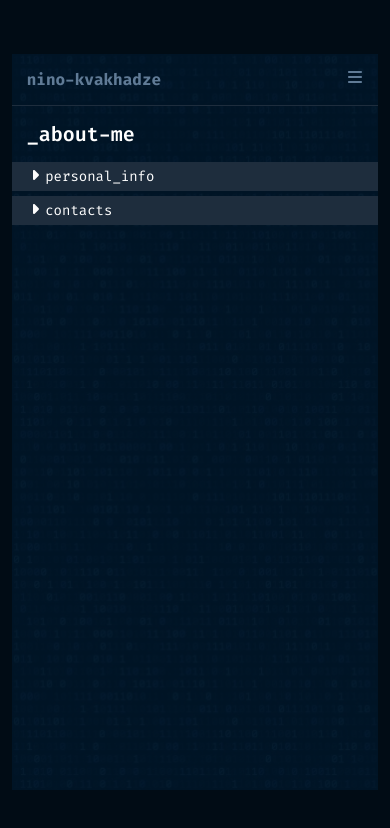
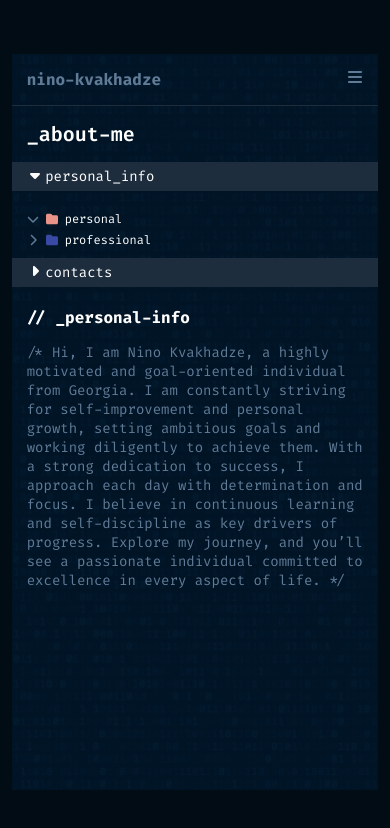
Before and after one commit to ninokvakhadze/portfolio, a React (Vite) app: page / in a window 390 px wide. Shown: the top 828 px of the page. Built offline with nearby package versions, Linux system fonts and the light colour scheme.

Commit message:
finfished about me mobile

```diff
--- a/src/pages/About_me/About_me.tsx
+++ b/src/pages/About_me/About_me.tsx
@@ -1,13 +1,19 @@
 import styled from "styled-components";
 import { createContext, useState, useContext } from "react";
-import AboutMeNav from "./AboutMeNav";
+import AboutMeNav from "./About_me_components.tsx/AboutMeNav";
+
+type ActiveState = { button1: boolean; button2: boolean };
+
 
 interface AboutMeContextType {
   activeFile: boolean;
   setActiveFile: React.Dispatch<React.SetStateAction<boolean>>;
-  toggleHandler: (button: "first" | "second" | null) => void;
-  active: "first" | "second" | null;
-  setActive: React.Dispatch<React.SetStateAction<"first" | "second" | null>>;
+  toggleHandler: (button: "first" | "second") => void;
+  active: {
+    button1 : boolean,
+    button2: boolean
+  } ;
+  setActive: React.Dispatch<React.SetStateAction<ActiveState>>;
 }
 
 const AboutMeContext = createContext<AboutMeContextType | undefined>(undefined);
@@ -20,11 +26,17 @@ export function useAboutMe() {
 }
 
 const About_me: React.FC = () => {
-  const [active, setActive] = useState<"first" | "second" | null>(null);
+  const [active, setActive] = useState<{ button1: boolean; button2: boolean }>({
+    button1: true,
+    button2: false,
+  });
   const [activeFile, setActiveFile] = useState<boolean>(true);
 
-  const toggleHandler = (button: "first" | "second" | null) => {
-    setActive((prev) => (prev === button ? null : button));
+  const toggleHandler = (button: "first" | "second") => {
+    setActive((prev) => ({
+      button1: button === "first" ? !prev.button1 : prev.button1,
+      button2: button === "second" ? !prev.button2 : prev.button2,
+    }));
   };
 
   return (
@@ -47,5 +59,14 @@ const MainDiv = styled.div`
   width: 94vw;
   background-color: rgba(1, 22, 39, 0.95);
   //   padding: 15px;
-  min-height: 81vh;
+  height: 81vh;
+  overflow-y: auto;
+  :-webkit-scrollbar {
+    width: 10px;
+    height: 10px;
+  }
+  :-webkit-scrollbar-track {
+    background:  rgba(1, 22, 39, 0.95);
+    border-radius: 10px;
+  }
 `;
--- a/src/pages/About_me/AboutMeNav.tsx
+++ b/src/pages/About_me/About_me_components.tsx/AboutMeNav.tsx
@@ -1,23 +1,25 @@
 import styled from "styled-components";
-import arrowDown from "../../assets/caret-down-solid.svg";
-import Contacts from "./About_me_components.tsx/contacts";
-import Personal from "./About_me_components.tsx/Personal";
-import { useAboutMe } from "./About_me";
+import arrowDown from "../../../assets/caret-down-solid.svg";
+import Contacts from "./contacts";
+import Personal from "./Personal";
+import Information from "./Information";
+import { useAboutMe } from "../About_me";
 function AboutMeNav() {
   const { toggleHandler, active } = useAboutMe();
   return (
     <>
       <PageTitle>_about-me</PageTitle>
       <ComponentDiv onClick={() => toggleHandler("first")}>
-        <Arrow src={arrowDown} isOpen={active === "first"} />
+        <Arrow src={arrowDown} isOpen={active.button1 === true} />
         <ComponentTitle>personal_info</ComponentTitle>
       </ComponentDiv>
-      {active == "first" ? <Personal /> : null}
+      {active.button1 == true ? <Personal /> : null}
       <ComponentDiv onClick={() => toggleHandler("second")}>
-        <Arrow src={arrowDown} isOpen={active === "second"} />
+        <Arrow src={arrowDown} isOpen={active.button2 === true} />
         <ComponentTitle>contacts</ComponentTitle>
       </ComponentDiv>
-      {active === "second" ? <Contacts /> : null}
+      {active.button2 === true ? <Contacts /> : null}
+      <Information/>
     </>
   );
 }
--- /dev/null
+++ b/src/pages/About_me/About_me_components.tsx/Information.tsx
@@ -0,0 +1,35 @@
+import styled from "styled-components";
+import { useAboutMe } from "../About_me";
+
+function Information() {
+  const { activeFile } = useAboutMe();
+  return (
+    <InformationDiv>
+      <InformationTitle>
+        // _{activeFile ? "personal" : "professional"}-info
+      </InformationTitle>
+      <InformationText>
+        {activeFile
+          ? "/* Hi, I am Nino Kvakhadze, a highly motivated and goal-oriented individual from Georgia. I am constantly striving for self-improvement and personal growth, setting ambitious goals and working diligently to achieve them. With a strong dedication to success, I approach each day with determination and focus. I believe in continuous learning and self-discipline as key drivers of progress. Explore my journey, and you’ll see a passionate individual committed to excellence in every aspect of life. */"
+          : "/* As a beginner Software Developer, I am dedicated to enhancing my skills and learning new technologies. I embarked on my software development journey and have already gained valuable experience, including building a blog page for Tkibuli Public School and winning Technovation Girls Sakartvelo 2024. I am constantly striving to improve and expand my knowledge in the field. */"}
+      </InformationText>
+    </InformationDiv>
+  );
+}
+
+export default Information;
+
+const InformationDiv = styled.div`
+  padding: 15px;
+`;
+const InformationTitle = styled.h2`
+  font-family: "Fira code", sans-serif;
+  color: #fff;
+  font-size: 16px;
+`;
+const InformationText = styled.p`
+  font-family: "Fira code", sans-serif;
+  color: #607b96;
+  margin-top: 15px;
+  font-size: 14px;
+`;
--- a/src/pages/About_me/About_me_components.tsx/Personal.tsx
+++ b/src/pages/About_me/About_me_components.tsx/Personal.tsx
@@ -7,17 +7,17 @@ import { useAboutMe } from "../About_me";
 
 
 export default function Personal() {
-  const {  setActiveFile } = useAboutMe();
+  const {  setActiveFile, activeFile } = useAboutMe();
 
   return (
     <PersonalDiv>
-      <FileDiv onClick={() => {setActiveFile(true)}}>
-        <FileArrow src={fileArrow} />
+      <FileDiv onClick={() => {setActiveFile(true)}} >
+        <FileArrow src={fileArrow} active={activeFile == true}/>
         <FileImg src={fileImg1} />
         <FileName>personal</FileName>
       </FileDiv>
       <FileDiv onClick={() => {setActiveFile(false)}}>
-        <FileArrow src={fileArrow} />
+        <FileArrow src={fileArrow} active={activeFile == false}/>
         <FileImg src={fileImg2} />
         <FileName>professional</FileName>
       </FileDiv>
@@ -34,9 +34,14 @@ const FileDiv = styled.div`
   gap: 7px;
   margin-top: 5px;
 `;
-const FileArrow = styled.img`
+const FileArrow = styled.img<{active: boolean}>`
   width: 12px;
   transform: rotate(90deg);
+  ${({ active }) =>
+    active &&
+    `
+      transform: rotate(180deg);
+    `}
 `;
 const FileImg = styled.img`
   width: 12px;
--- a/src/pages/About_me/About_me_components.tsx/contacts.tsx
+++ b/src/pages/About_me/About_me_components.tsx/contacts.tsx
@@ -7,7 +7,7 @@ function Contacts() {
     <ContactsDiv>
       <ContactsComponent>
         <AddresImg src={phone} />
-        <Addres>595 48 26 21</Addres>
+        <Addres>+(995) 595 48 26 21</Addres>
       </ContactsComponent>
       <ContactsComponent>
         <AddresImg src={envelope} />
```
